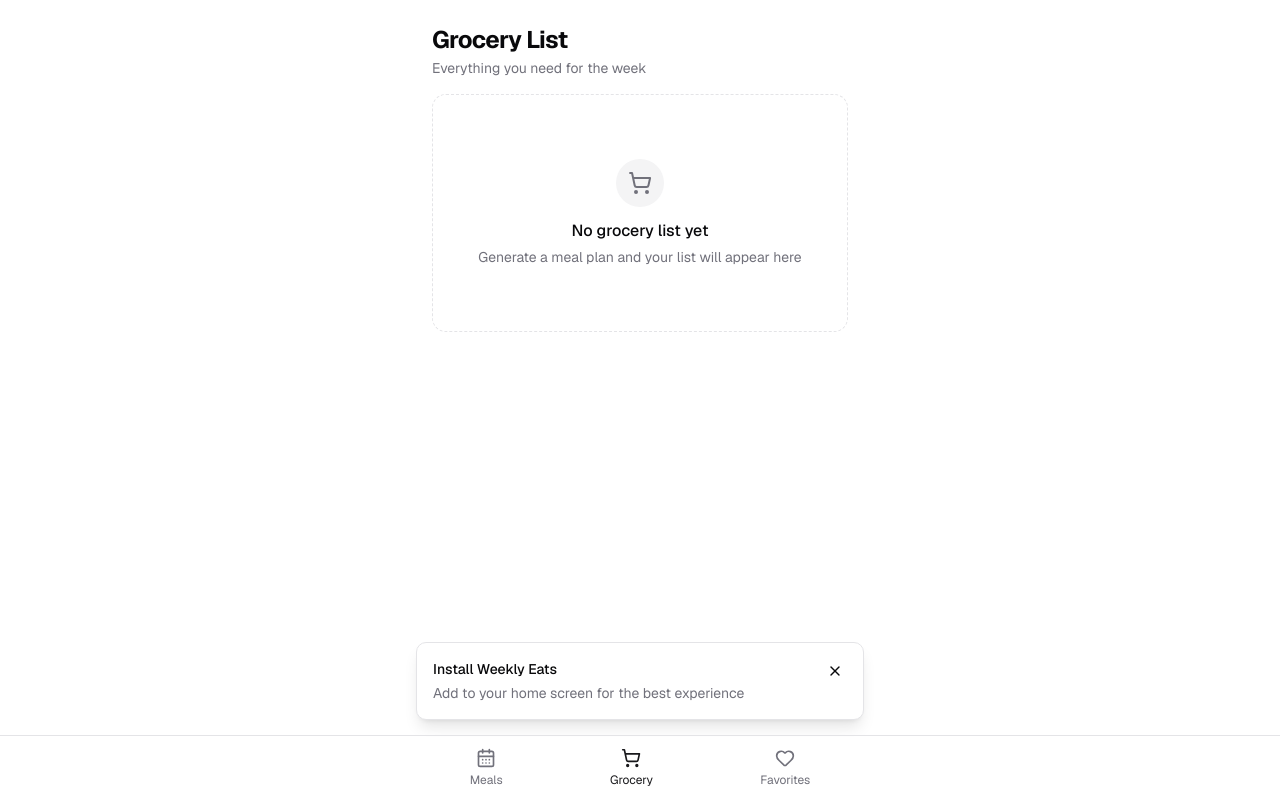
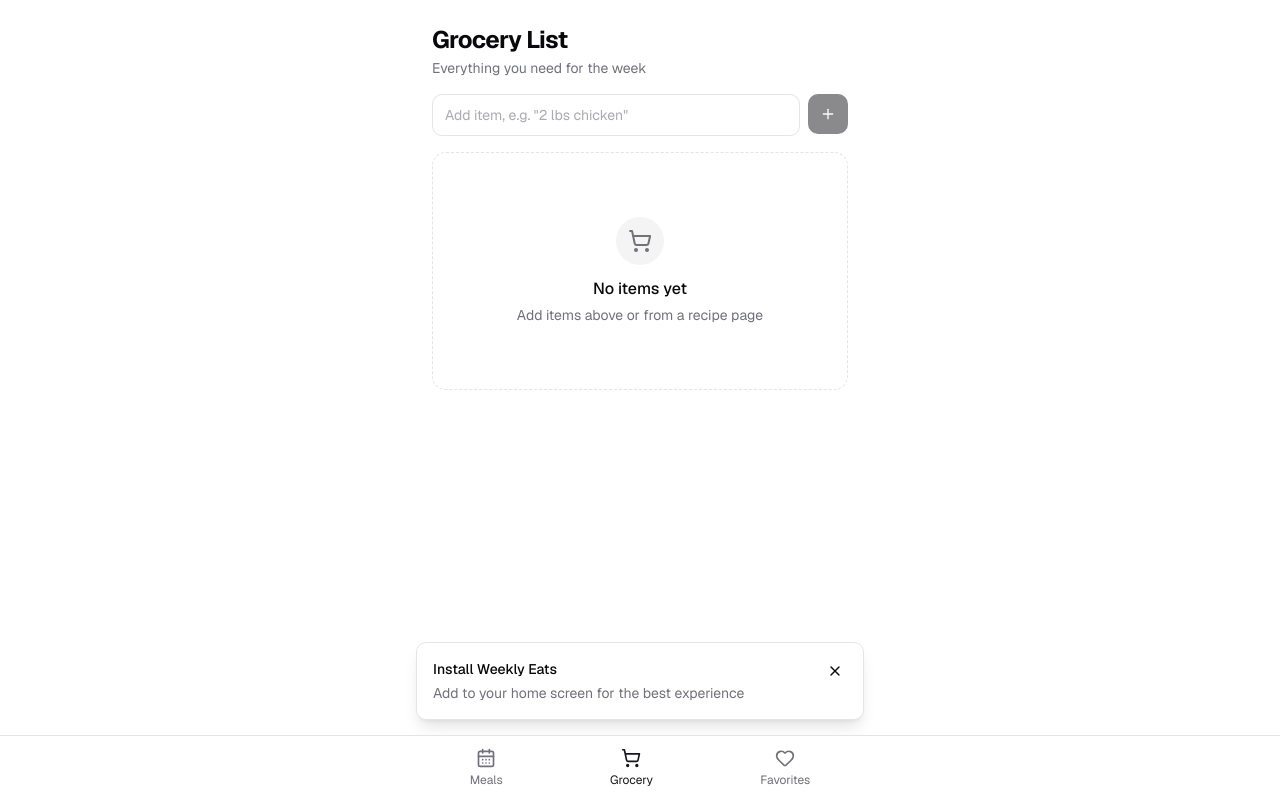
Before and after one commit to seebass3/weekly-eats, a Next.js app: page /grocery in a window 1280 px wide. Built offline with nearby package versions, Linux system fonts and the light colour scheme; no server answers; the database is empty.

Commit message:
Add quick-add input on the grocery list page
Text field parses natural input like "2 lbs chicken breast" into
quantity/unit/item. Works even when no meal plan exists yet.
Auto-categorizes items via the static category map.

```diff
--- a/src/app/grocery/page.tsx
+++ b/src/app/grocery/page.tsx
@@ -1,33 +1,10 @@
 import { getGroceryListForWeek } from "@/lib/db/queries";
 import { GroceryListView } from "@/components/grocery-list-view";
+import { AddGroceryItem } from "@/components/add-grocery-item";
 import { ShoppingCart } from "lucide-react";
 
 export default async function GroceryPage() {
   const groceryList = await getGroceryListForWeek();
-
-  if (!groceryList) {
-    return (
-      <div className="space-y-4">
-        <div>
-          <h1 className="text-2xl font-bold tracking-tight">Grocery List</h1>
-          <p className="mt-0.5 text-sm text-muted-foreground">
-            Everything you need for the week
-          </p>
-        </div>
-        <div className="flex flex-col items-center gap-3 rounded-xl border border-dashed py-16 text-center">
-          <div className="flex h-12 w-12 items-center justify-center rounded-full bg-muted">
-            <ShoppingCart className="h-6 w-6 text-muted-foreground" />
-          </div>
-          <div>
-            <p className="font-medium">No grocery list yet</p>
-            <p className="mt-1 text-sm text-muted-foreground">
-              Generate a meal plan and your list will appear here
-            </p>
-          </div>
-        </div>
-      </div>
-    );
-  }
 
   return (
     <div className="space-y-4">
@@ -37,7 +14,24 @@ export default async function GroceryPage() {
           Everything you need for the week
         </p>
       </div>
-      <GroceryListView initialItems={groceryList.items} />
+
+      <AddGroceryItem />
+
+      {groceryList && groceryList.items.length > 0 ? (
+        <GroceryListView initialItems={groceryList.items} />
+      ) : (
+        <div className="flex flex-col items-center gap-3 rounded-xl border border-dashed py-16 text-center">
+          <div className="flex h-12 w-12 items-center justify-center rounded-full bg-muted">
+            <ShoppingCart className="h-6 w-6 text-muted-foreground" />
+          </div>
+          <div>
+            <p className="font-medium">No items yet</p>
+            <p className="mt-1 text-sm text-muted-foreground">
+              Add items above or from a recipe page
+            </p>
+          </div>
+        </div>
+      )}
     </div>
   );
 }
--- /dev/null
+++ b/src/components/add-grocery-item.tsx
@@ -0,0 +1,112 @@
+"use client";
+
+import { useState, useCallback } from "react";
+import { Plus, Loader2 } from "lucide-react";
+
+interface AddGroceryItemProps {
+  onAdded?: () => void;
+}
+
+/**
+ * Parses input like "2 lbs chicken breast" or "chicken breast" into
+ * { quantity, unit, item }. Falls back to qty=1, unit="unit".
+ */
+function parseInput(raw: string): {
+  item: string;
+  quantity: number;
+  unit: string;
+} {
+  const trimmed = raw.trim();
+  if (!trimmed) return { item: "", quantity: 1, unit: "unit" };
+
+  // Try to match: [number] [unit] [item]
+  const match = trimmed.match(
+    /^(\d+(?:\.\d+)?)\s*(tbsp|tsp|cups?|oz|lbs?|g|ml|cloves?|cans?|bunch|head|stalks?|pieces?|slices?|whole|pinch|dash|handful)?\s+(.+)$/i
+  );
+
+  if (match) {
+    return {
+      quantity: parseFloat(match[1]),
+      unit: match[2]?.toLowerCase() || "unit",
+      item: match[3],
+    };
+  }
+
+  // Try just a number prefix: "2 chicken breasts"
+  const numMatch = trimmed.match(/^(\d+(?:\.\d+)?)\s+(.+)$/);
+  if (numMatch) {
+    return {
+      quantity: parseFloat(numMatch[1]),
+      unit: "unit",
+      item: numMatch[2],
+    };
+  }
+
+  // No number — just an item name
+  return { item: trimmed, quantity: 1, unit: "unit" };
+}
+
+export function AddGroceryItem({ onAdded }: AddGroceryItemProps) {
+  const [input, setInput] = useState("");
+  const [isAdding, setIsAdding] = useState(false);
+
+  const handleAdd = useCallback(async () => {
+    const parsed = parseInput(input);
+    if (!parsed.item) return;
+
+    setIsAdding(true);
+
+    try {
+      const res = await fetch("/api/grocery/items", {
+        method: "POST",
+        headers: { "Content-Type": "application/json" },
+        body: JSON.stringify({ items: [parsed] }),
+      });
+
+      if (res.ok) {
+        setInput("");
+        onAdded?.();
+      }
+    } catch {
+      // silently fail — item just won't appear
+    } finally {
+      setIsAdding(false);
+    }
+  }, [input, onAdded]);
+
+  const handleKeyDown = useCallback(
+    (e: React.KeyboardEvent) => {
+      if (e.key === "Enter" && !isAdding) {
+        e.preventDefault();
+        handleAdd();
+      }
+    },
+    [handleAdd, isAdding]
+  );
+
+  return (
+    <div className="flex gap-2">
+      <input
+        type="text"
+        value={input}
+        onChange={(e) => setInput(e.target.value)}
+        onKeyDown={handleKeyDown}
+        placeholder='Add item, e.g. "2 lbs chicken"'
+        className="flex-1 rounded-lg border bg-background px-3 py-2.5 text-sm placeholder:text-muted-foreground/60 focus:outline-none focus:ring-2 focus:ring-primary/20"
+        disabled={isAdding}
+      />
+      <button
+        onClick={handleAdd}
+        disabled={isAdding || !input.trim()}
+        className="flex h-10 w-10 shrink-0 items-center justify-center rounded-lg bg-primary text-primary-foreground transition-colors hover:bg-primary/90 disabled:opacity-50"
+        aria-label="Add item"
+      >
+        {isAdding ? (
+          <Loader2 className="h-4 w-4 animate-spin" />
+        ) : (
+          <Plus className="h-4 w-4" />
+        )}
+      </button>
+    </div>
+  );
+}
```
